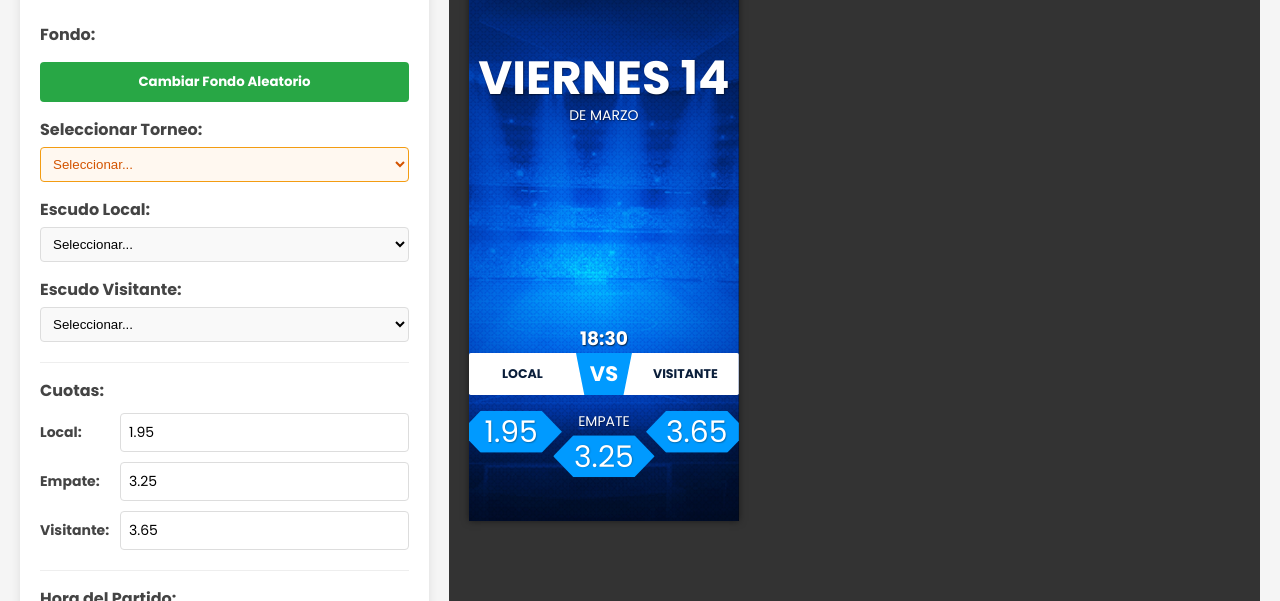
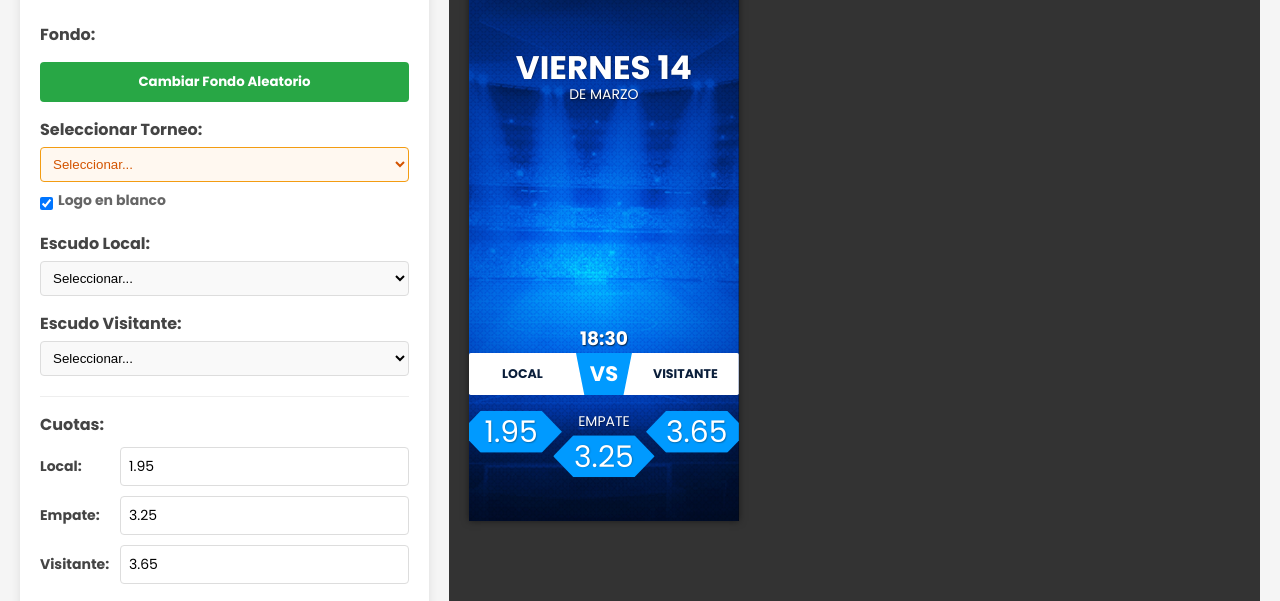
Before and after one commit to pipedrau/AutomatizacionCuotas, a website: page index.html in a window 1280 px wide. Shown: the part 191-792 px from the top of the page. Drawn offline with nearby package versions, Linux system fonts and the light colour scheme.

Commit message:
Añadir checkbox para logo en blanco, ajustar tamaño de fecha y agregar fondo de Bundesliga

```diff
--- a/index.html
+++ b/index.html
@@ -53,6 +53,10 @@
                     <option value="">Seleccionar...</option>
                     <!-- Opciones se cargarán dinámicamente con JavaScript -->
                 </select>
+                <div class="checkbox-container">
+                    <input type="checkbox" id="logo-blanco-checkbox" checked>
+                    <label for="logo-blanco-checkbox">Logo en blanco</label>
+                </div>
             </div>
 
             <div class="control-group">
--- a/script.js
+++ b/script.js
@@ -139,7 +139,7 @@ document.addEventListener('DOMContentLoaded', () => {
         "Premier": [],
         "LaLiga": [],
         "SerieA": ["backgrounds/SerieA/Bg_SerieA.png"],
-        "Bundesliga": [],
+        "Bundesliga": ["backgrounds/Bundesliga/Bg_Bundesliga.png"],
         "LeagueOne": [],
         "LigaMX": ["backgrounds/LigaMX/Bg_LigaMX.png"],
         "LigaNacional": [],
@@ -525,6 +525,16 @@ function configurarEventos() {
         });
     });
 
+    // Checkbox para logo en blanco
+    const logoEnBlancoCheckbox = document.getElementById('logo-blanco-checkbox');
+    logoEnBlancoCheckbox.addEventListener('change', () => {
+        // Si hay una liga seleccionada, recargar su logo con la nueva configuración
+        const ligaSelector = document.getElementById('liga-selector');
+        if (ligaSelector.value) {
+            cargarLogoLiga(ligaSelector.value);
+        }
+    });
+
     // Botón para cambiar el fondo aleatorio
     const cambiarFondoBtn = document.getElementById('cambiar-fondo');
     cambiarFondoBtn.addEventListener('click', seleccionarFondoAleatorio);
@@ -730,6 +740,9 @@ function cargarLogoLiga(liga) {
     // Establecer un color de fondo para el contenedor que ayude con el contraste de los logos
     ligaContainer.style.backgroundColor = 'transparent';
 
+    // Verificar el estado del checkbox para logo en blanco
+    const logoEnBlanco = document.getElementById('logo-blanco-checkbox').checked;
+
     // Buscar el logo correspondiente a la liga o competición seleccionada
 
     // Mapeo simplificado de ligas y competiciones a nombres de archivo (primero intentamos webp)
@@ -789,7 +802,8 @@ function cargarLogoLiga(liga) {
             imgLiga.style.maxWidth = '100%';
             imgLiga.style.objectFit = 'contain';
 
-            // Aplicar filtro para mostrar el logo en blanco con trazo alrededor
+            // Aplicar filtro para mostrar el logo en blanco con trazo alrededor SOLO si el checkbox está marcado
+            if (logoEnBlanco) {
                 const esFormatoPNG = rutaActual.toLowerCase().endsWith('.png');
 
                 if (esFormatoPNG) {
@@ -799,6 +813,10 @@ function cargarLogoLiga(liga) {
                 } else {
                     // Para otros formatos, usar un filtro más fuerte
                     imgLiga.style.filter = 'brightness(0) invert(1) drop-shadow(0 0 2px white)';
+                }
+            } else {
+                // Si el checkbox no está marcado, solo aplicar un ligero contorno blanco
+                imgLiga.style.filter = 'drop-shadow(0 0 2px rgba(255,255,255,0.7))';
             }
 
             ligaContainer.appendChild(imgLiga);
--- a/styles.css
+++ b/styles.css
@@ -233,7 +233,7 @@ button:hover {
     mix-blend-mode: lighten;
 }
 
-/* Contenedor de Fecha */
+/* Estilos para la fecha */
 .fecha-container {
     position: absolute;
     top: 587px; /* 70px + 77px + 100px + 300px + 40px */
@@ -245,12 +245,16 @@ button:hover {
 }
 
 .dia {
-    font-size: 100pt;
+    font-size: 70pt; /* Reducido al 70% del tamaño original (que era 100pt) */
     font-weight: bold;
     text-transform: uppercase;
     margin-bottom: 20px;
     line-height: 1;
     text-shadow: 2px 2px 4px rgba(0, 0, 0, 0.5);
+    height: 74px; /* Altura fija específica */
+    display: flex;
+    align-items: center;
+    justify-content: center;
 }
 
 .mes {
@@ -803,3 +807,19 @@ button:hover {
 .hora-empate {
     display: none; /* Por defecto oculto, solo visible en formato 2 */
 }
+
+/* Estilos para el checkbox de logo en blanco */
+.checkbox-container {
+    margin-top: 8px;
+    display: flex;
+    align-items: center;
+}
+
+.checkbox-container input[type="checkbox"] {
+    margin-right: 5px;
+}
+
+.checkbox-container label {
+    font-size: 14px;
+    color: #666;
+}
```
Lines whose indentation alone changed are shown as unchanged.
